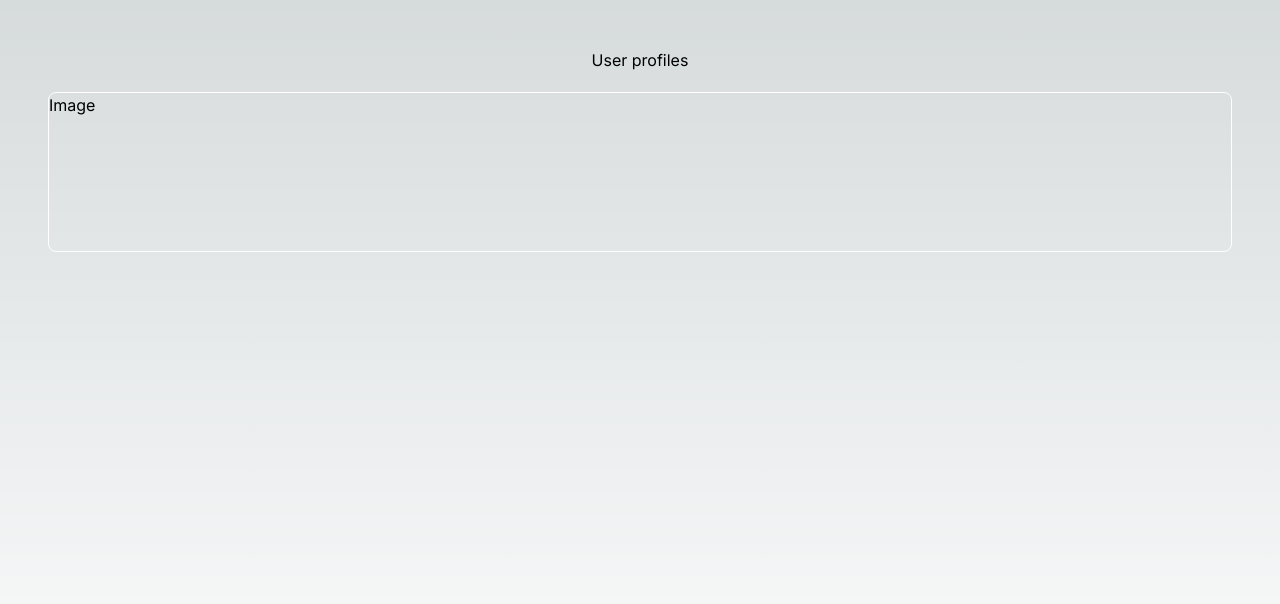
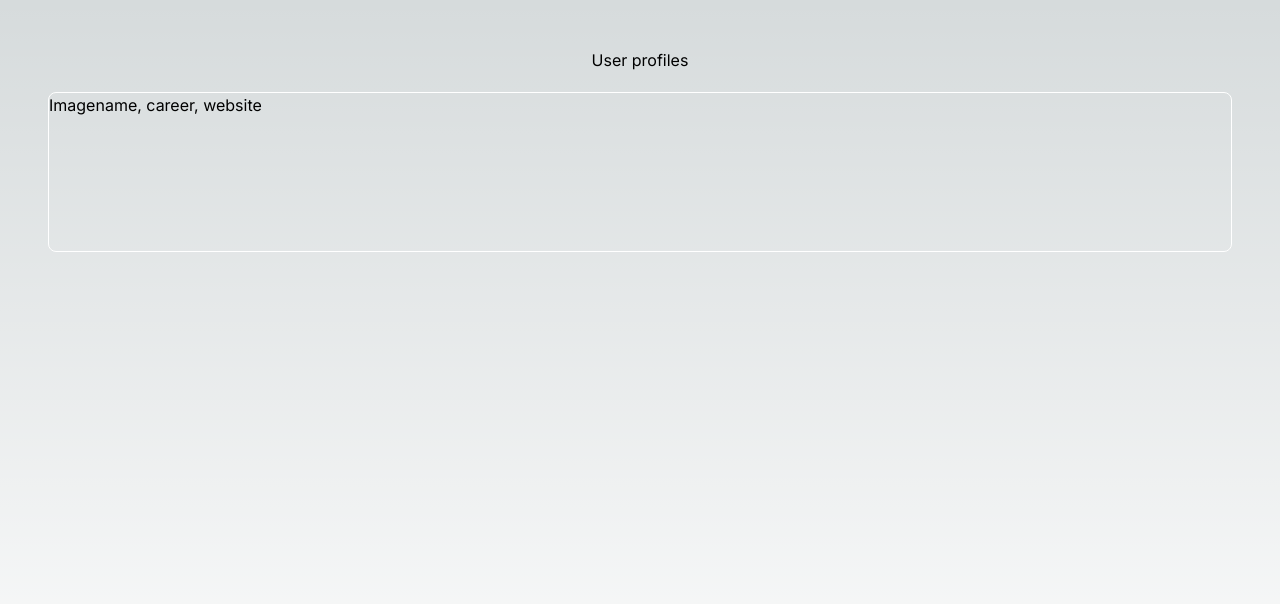
Before and after one commit to esthercate/user-profiles, a Next.js app: page / in a window 1280 px wide. Shown: the top 604 px of the page. Built offline with nearby package versions, Linux system fonts and the light colour scheme.

Commit message:
display flex

```diff
--- a/app/page.tsx
+++ b/app/page.tsx
@@ -5,8 +5,11 @@ export default function Home() {
     <main className="flex min-h-screen flex-col items-center p-12 gap-5">
       <h1>User profiles</h1>
       <div className="h-40 w-full rounded-lg border border-white">
-        <div>
+        <div className="flex">
           <div>Image</div>
+          <div>
+            name, career, website
+          </div>
         </div>
 
       </div>
```
